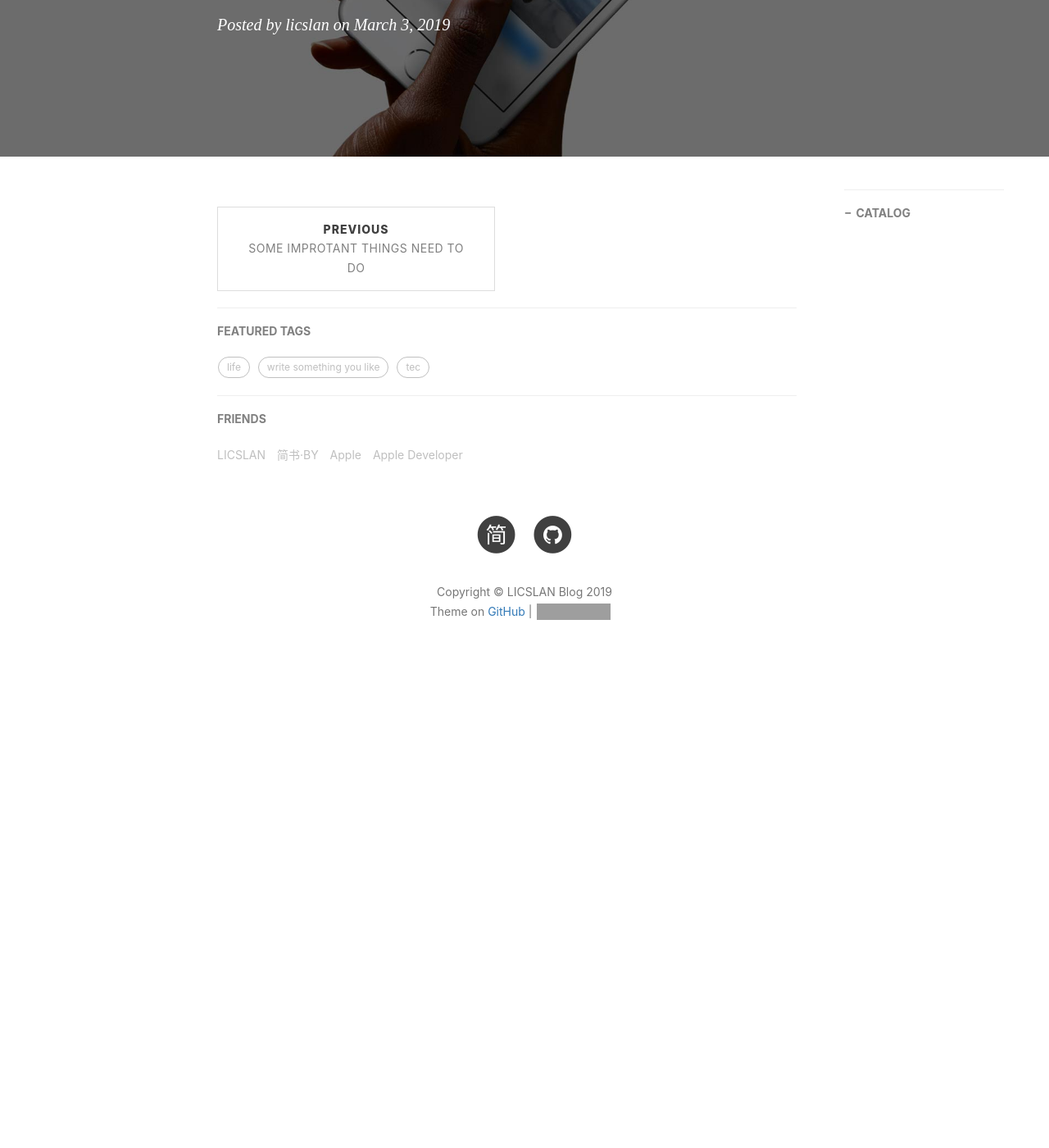
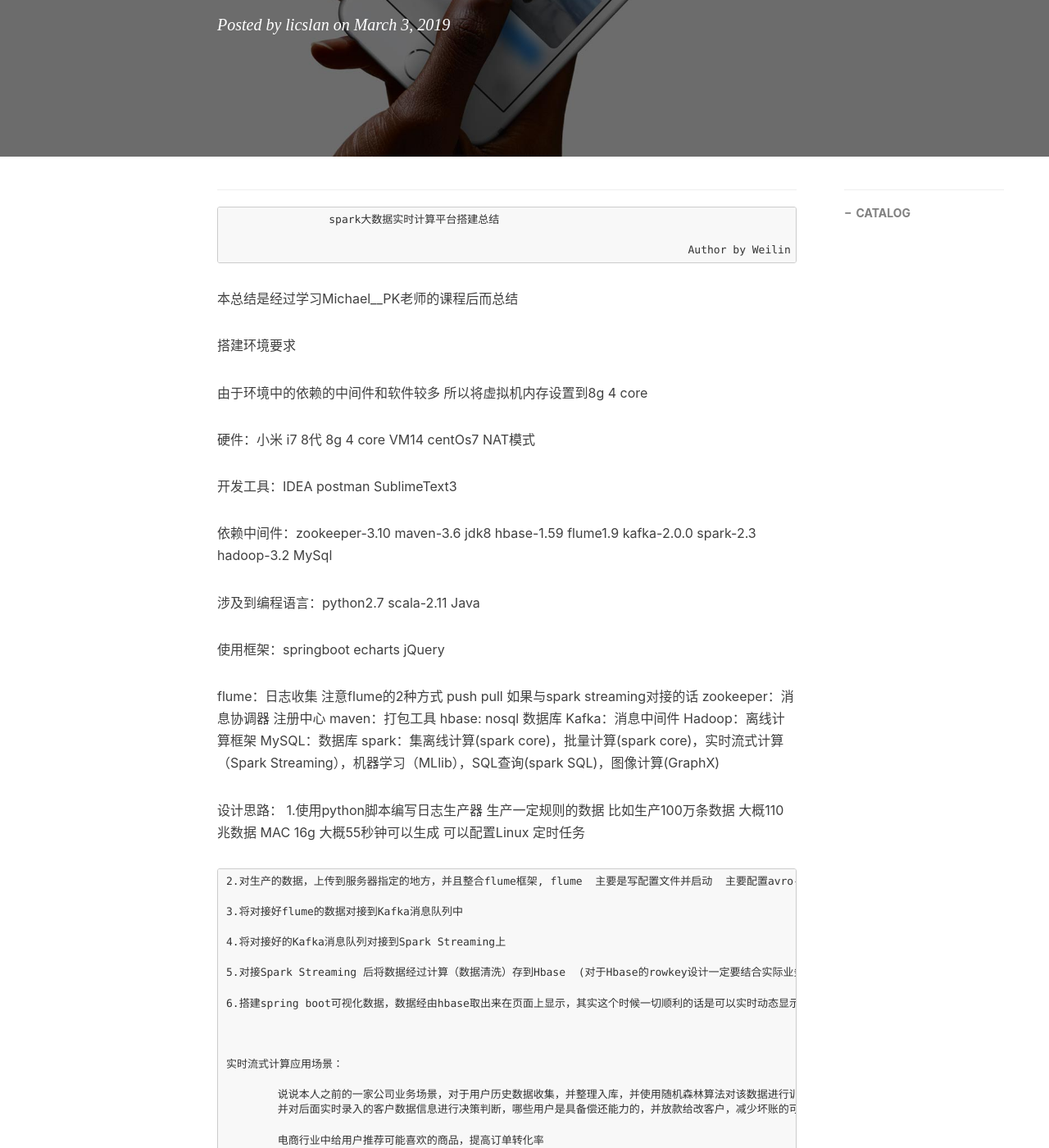
Before and after one commit to licslan/licslan.github.io, a Jekyll site: the page built from _posts/2019-03-03-use spark build big data deal platform.md, in a window 1280 px wide and 1400 px high, scrolled down 332 px. Shown: the whole window at 82% size. Built offline with Jekyll 4.4.1, drawn with Linux system fonts in a browser that asks for light colours; nearby versions of some CDN libraries; comment, search, counter and statistics services are not loaded; before the commit the page ends 1182 px from its top, so only the background shows below that; some of the changed text lies outside the part shown; grey boxes are pictures that could not be loaded.

Commit message:
Update 2019-03-03-use spark build big data deal platform.md

```diff
--- a/_posts/2019-03-03-use spark build big data deal platform.md
+++ b/_posts/2019-03-03-use spark build big data deal platform.md
@@ -9,3 +9,85 @@ catalog: 	 true
 tags:
     - tec
 ---
+
+
+--------------------------------------------------------------
+
+
+			spark大数据实时计算平台搭建总结
+
+										Author by Weilin Huang
+--------------------------------------------------------------
+
+本总结是经过学习Michael__PK老师的课程后而总结
+
+
+搭建环境要求
+
+由于环境中的依赖的中间件和软件较多  所以将虚拟机内存设置到8g 4 core
+
+硬件：小米 i7 8代  8g  4 core   VM14  centOs7  NAT模式
+
+开发工具：IDEA  postman  SublimeText3
+
+依赖中间件：zookeeper-3.10  maven-3.6  jdk8  hbase-1.59  flume1.9  kafka-2.0.0  spark-2.3  hadoop-3.2  MySql
+
+涉及到编程语言：python2.7  scala-2.11  Java
+
+使用框架：springboot echarts jQuery
+
+flume：日志收集  注意flume的2种方式 push  pull  如果与spark streaming对接的话
+zookeeper：消息协调器 注册中心
+maven：打包工具
+hbase: nosql 数据库
+Kafka：消息中间件
+Hadoop：离线计算框架
+MySQL：数据库
+spark：集离线计算(spark core)，批量计算(spark core)，实时流式计算（Spark Streaming），机器学习（MLlib），SQL查询(spark SQL)，图像计算(GraphX)
+
+
+设计思路：
+	1.使用python脚本编写日志生产器  生产一定规则的数据 比如生产100万条数据  大概110兆数据  MAC 16g  大概55秒钟可以生成  可以配置Linux 定时任务
+
+	2.对生产的数据，上传到服务器指定的地方，并且整合flume框架, flume  主要是写配置文件并启动  主要配置avro-source  channel  sink三者配置关系
+
+	3.将对接好flume的数据对接到Kafka消息队列中
+
+	4.将对接好的Kafka消息队列对接到Spark Streaming上
+
+	5.对接Spark Streaming 后将数据经过计算（数据清洗）存到Hbase  (对于Hbase的rowkey设计一定要结合实际业务场景设计)/或是存到RMDBS
+
+	6.搭建spring boot可视化数据，数据经由hbase取出来在页面上显示，其实这个时候一切顺利的话是可以实时动态显示数据的
+
+
+
+	实时流式计算应用场景：
+
+		说说本人之前的一家公司业务场景，对于用户历史数据收集，并整理入库，并使用随机森林算法对该数据进行训练，生成模型数据，
+		并对后面实时录入的客户数据信息进行决策判断，哪些用户是具备偿还能力的，并放款给改客户，减少坏账的可能
+
+		电商行业中给用户推荐可能喜欢的商品，提高订单转化率
+
+		电信行业，对于用户的流量包数据进行分析，推荐适合的流量包，并实时提醒用户，流量用了多少
+
+		对于一些敏感的传感器数据进行实时检测，在科学实验中也有运用
+
+		电商公司一些反欺诈手段检测，减少资产损失 例如前端时间PDD的失误，风控部门建设也离不开该技术手段来检测
+
+		城市大脑对车流量信息实时预测
+
+		城市大型公园活动/旅游景点的人流量实时检测
+
+		舆情监测 对于负面消息 快速识别检测
+
+
+	所以对于建设大数据实时流式计算平台对于一家上了规模的公司是很有必要的
+	当然实时流式计算框架也有很多，比如常用的Storm  Kafka  Flink  Spark  他们之间其实都是不错的技术手段
+	对于Spark Flink  式比较不多的一站式解决手段
+
+	当然人工智能 机器学习日前发展也非常快，很多算法是上个世纪就有了，目前发展这么快主要是要由于移动互联网快速发展，产生了很多大量的数据，
+	同时随着网速带宽不断成熟，4G 5G 不断普及，给我们带来了很多现在可以做的事情。现在互联网市场公司大概分类这几类，
+	I BAT一线互联网公司  有技术也有数据
+	II 有技术没有数据
+	III 有数据没有技术（技术不成熟）
+	但是需要将这些数据整合起来，BI 商业智能  分析整合数据  ，产生新的价值。
```
